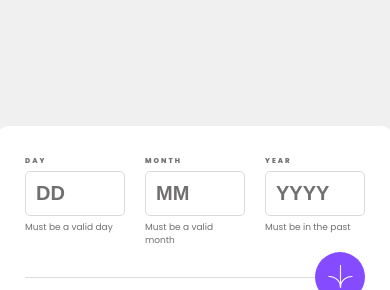
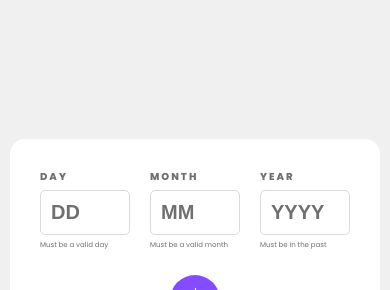
Before and after one commit to ErickDevp/age-calculator-app-main, a plain HTML site: page index.html in a window 390 px wide. Shown: the part 83-373 px from the top of the page. Drawn offline with Linux system fonts and the light colour scheme.

Commit message:
responsividade finalizada

```diff
--- a/assets/css/style.css
+++ b/assets/css/style.css
@@ -32,6 +32,10 @@ html {
   font-family: "Poppins", sans-serif;
 */
 
+.error {
+    display: none;
+}
+
 body {
     width: 100vw;
     height: 100vh;
@@ -46,7 +50,10 @@ body {
 }
 
 .container {
-    width: 50rem;
+    width: 100%;
+    max-width: 50rem;
+    min-width: 20rem;
+    margin: 0 1rem;
     padding: 3rem;
     border-radius: 1.5rem 1.5rem 8rem;
     background: var(--color-white);
@@ -62,7 +69,7 @@ body {
 
 
 .container-inputs .form{
-    margin-bottom: 3rem;
+    margin-bottom: 2.5rem;
 }
 
 .container-inputs label{
@@ -75,7 +82,9 @@ body {
 }
 
 .container-inputs input {
+    width: 100%;
     max-width: 10rem;
+    min-width: 5rem;
 
     font-size: 2rem;
     font-weight: 800;
@@ -137,3 +146,58 @@ body {
 .resultados span {
     color: var(--color-purple);
 }
+
+@media (max-width: 445px) {
+    .container-inputs .form{
+        margin-bottom: 5rem;
+    }
+
+    .container-inputs label {
+        font-size: 1rem;
+    }
+
+    .container-inputs .msg-error {
+        font-size: 0.7rem;
+    }
+
+
+    .btn-img {
+        margin: 0 auto;
+        bottom: -2.5rem;
+        right: 0;
+        left: 0;
+    }
+}
+
+@media (max-width: 395px) {
+
+    .container-inputs .msg-error {
+        font-size: 0.7rem;
+    }
+
+    .resultados p {
+        font-size: 5.5rem;
+    }
+}
+
+@media (max-width: 355px) {
+
+    .container-inputs .msg-error {
+        font-size: 0.6rem;
+    }
+
+    .resultados p {
+        font-size: 5rem;
+    }
+}
+
+@media (max-width: 350px) {
+
+    .container-inputs .msg-error {
+        font-size: 0.5rem;
+    }
+
+    .resultados p {
+        font-size: 4.5rem;
+    }
+}
```
Also changed, not shown: index.html (+3 -3 lines).
